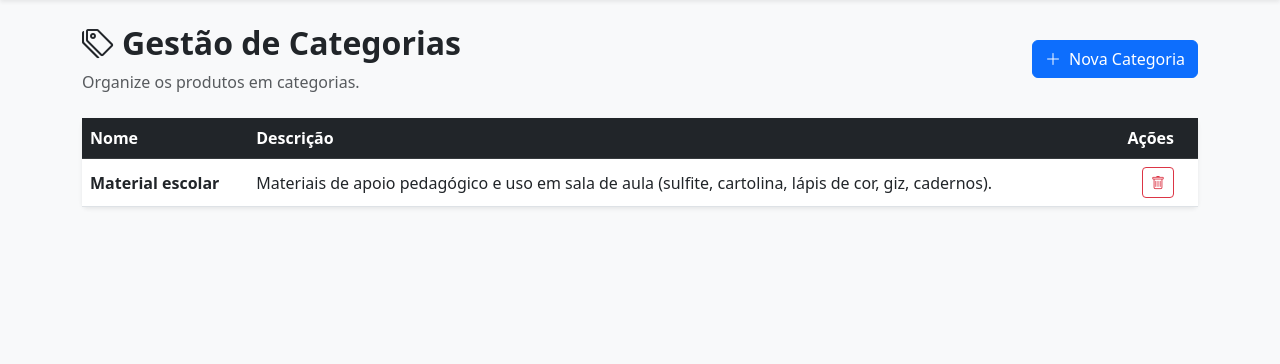
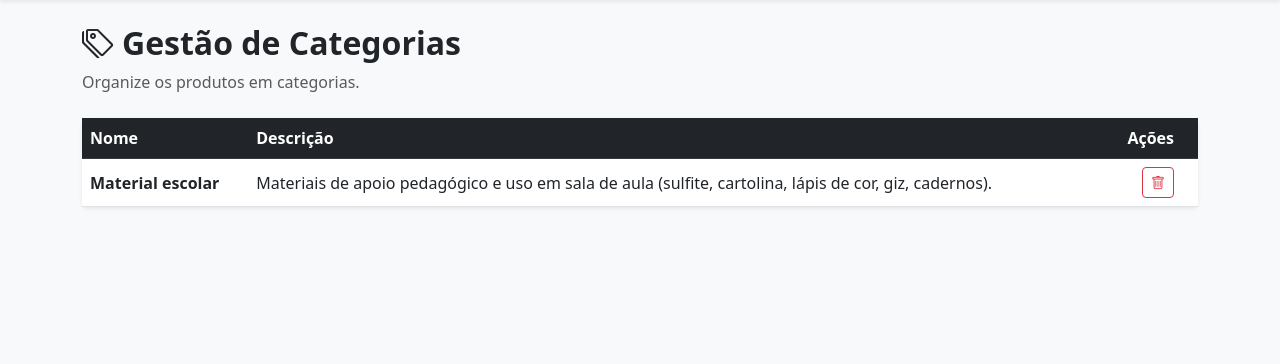
Before and after one commit to Hagane-no/Projeto-integrador-II, a Django app: page /categorias/ in a window 1280 px wide. Shown: the part 56-420 px from the top of the page. Run offline with Django 5.2, Linux system fonts and the light colour scheme; a user stored in the database is signed in; data comes from the database, SQL or seed files in the repository.

Commit message:
Update categorias.html

```diff
--- a/templates/categorias.html
+++ b/templates/categorias.html
@@ -8,9 +8,6 @@
         <h2 class="fw-bold"><i class="bi bi-tags me-2"></i>Gestão de Categorias</h2>
         <p class="text-muted mb-0">Organize os produtos em categorias.</p>
     </div>
-    <a href="{% url 'criar_categoria' %}" class="btn btn-primary">
-        <i class="bi bi-plus-lg me-1"></i> Nova Categoria
-    </a>
 </div>
 
 <div class="card shadow-sm border-0">
@@ -30,9 +27,11 @@
                             <td class="fw-bold">{{ categoria.nome }}</td>
                             <td>{{ categoria.descricao|default:"-" }}</td>
                             <td class="text-end pe-4">
-                                <a href="{% url 'deletar_categoria' categoria.id %}" class="btn btn-outline-danger btn-sm" onclick="return confirm('Tem certeza que deseja excluir esta categoria?');">
-                                    <i class="bi bi-trash"></i>
-                                </a>
+                                {% if categoria.id %}
+                                    <a href="{% url 'deletar_categoria' categoria.id %}" class="btn btn-outline-danger btn-sm" onclick="return confirm('Tem certeza que deseja excluir esta categoria?');">
+                                        <i class="bi bi-trash"></i>
+                                    </a>
+                                {% endif %}
                             </td>
                         </tr>
                     {% empty %}
```
